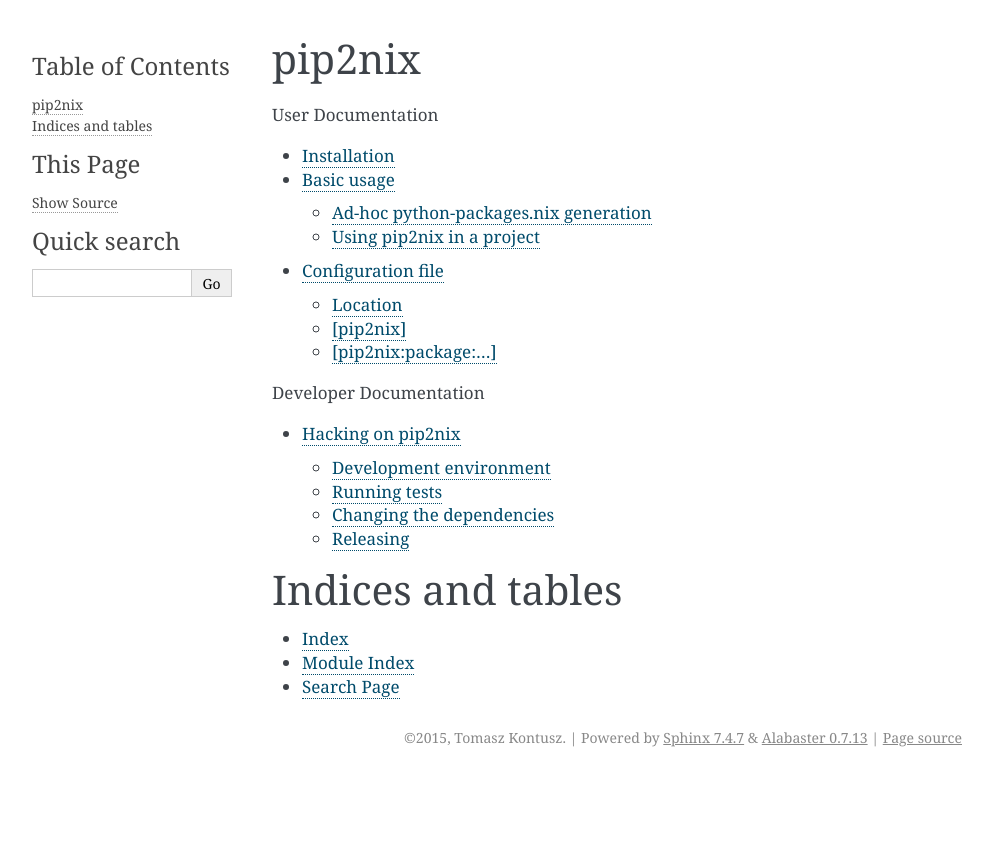
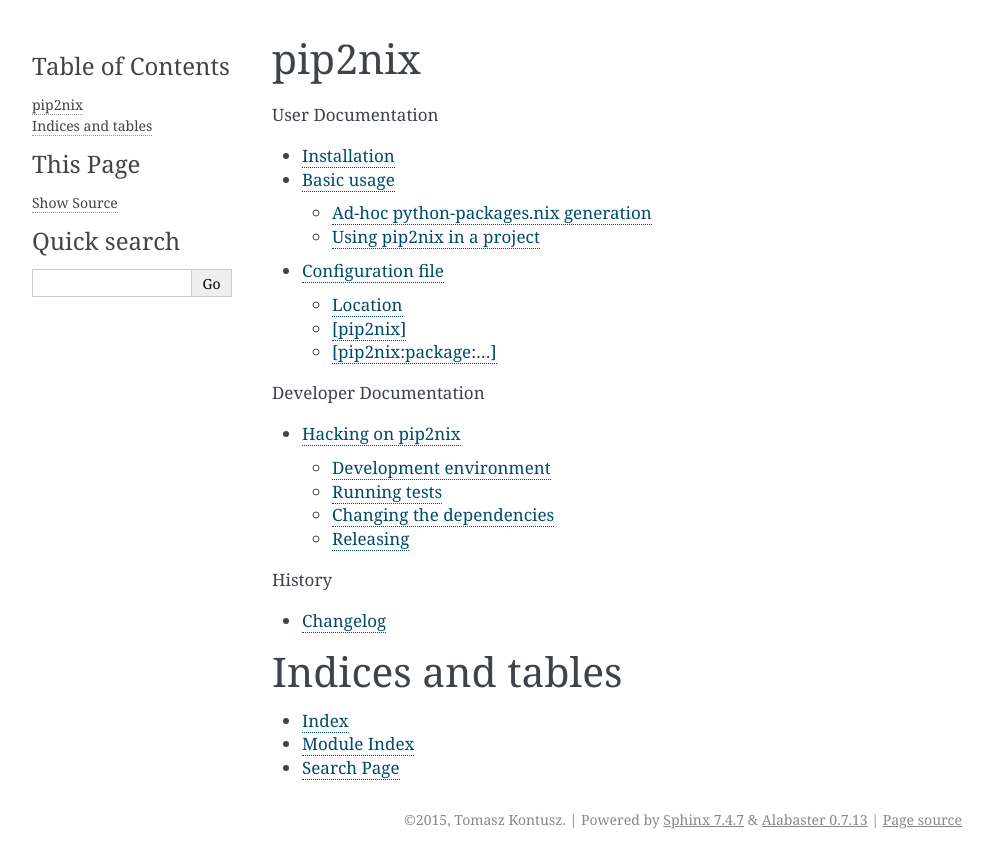
Before and after one commit to nix-community/pip2nix, a Sphinx documentation site: the page built from docs/index.rst, in a window 1280 px wide. Shown: the top 868 px of the page, without its empty margins (148-1141 px from the left). Built offline with Sphinx 7.4.7, drawn with Linux system fonts in a browser that asks for light colours.

Commit message:
Integrate the changelog into the documentation.

```diff
--- /dev/null
+++ b/docs/changelog.rst
@@ -0,0 +1,2 @@
+
+.. include:: ../CHANGELOG.rst
--- a/docs/index.rst
+++ b/docs/index.rst
@@ -14,6 +14,12 @@
 
    HACKING
 
+.. toctree::
+   :maxdepth: 1
+   :caption: History
+
+   changelog
+
 Indices and tables
 ==================
 
```
